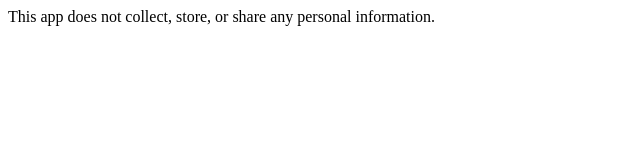
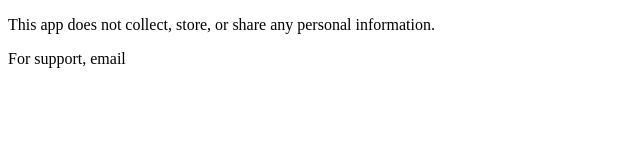
Before and after one commit to niknejad/privacy-policy, a plain HTML site: page index.html in a window 1280 px wide. Shown: the whole page, without its empty margins (0-640 px from the left). Drawn offline with Linux system fonts and the light colour scheme.

Commit message:
Update index.html

```diff
--- a/index.html
+++ b/index.html
@@ -1,3 +1,12 @@
-<html>
-This app does not collect, store, or share any personal information.
+<!DOCTYPE html>
+<html lang="en">
+<head>
+    <meta charset="UTF-8">
+    <meta name="viewport" content="width=device-width, initial-scale=1.0">
+    <title>Vocabbie</title>
+</head>
+<body>
+    <p>This app does not collect, store, or share any personal information.</p>
+    <p>For support, email <a href="mailto:aniknejad@gmail.com> support </a> </p>
+</body>
 </html>
```
